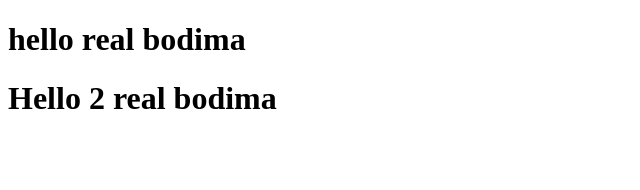
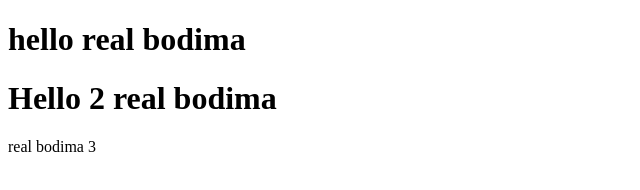
Before and after one commit to LakshanKavindu/real, a plain HTML site: page index.html in a window 1280 px wide. Shown: the whole page, without its empty margins (0-640 px from the left). Drawn offline with Linux system fonts and the light colour scheme.

Commit message:
third commit chathura

```diff
--- a/index.html
+++ b/index.html
@@ -8,5 +8,6 @@
 <body>
     <h1>hello real bodima</h1>
     <h1>Hello 2 real bodima</h1>
+    <p>real bodima 3</p>
 </body>
 </html>
```
